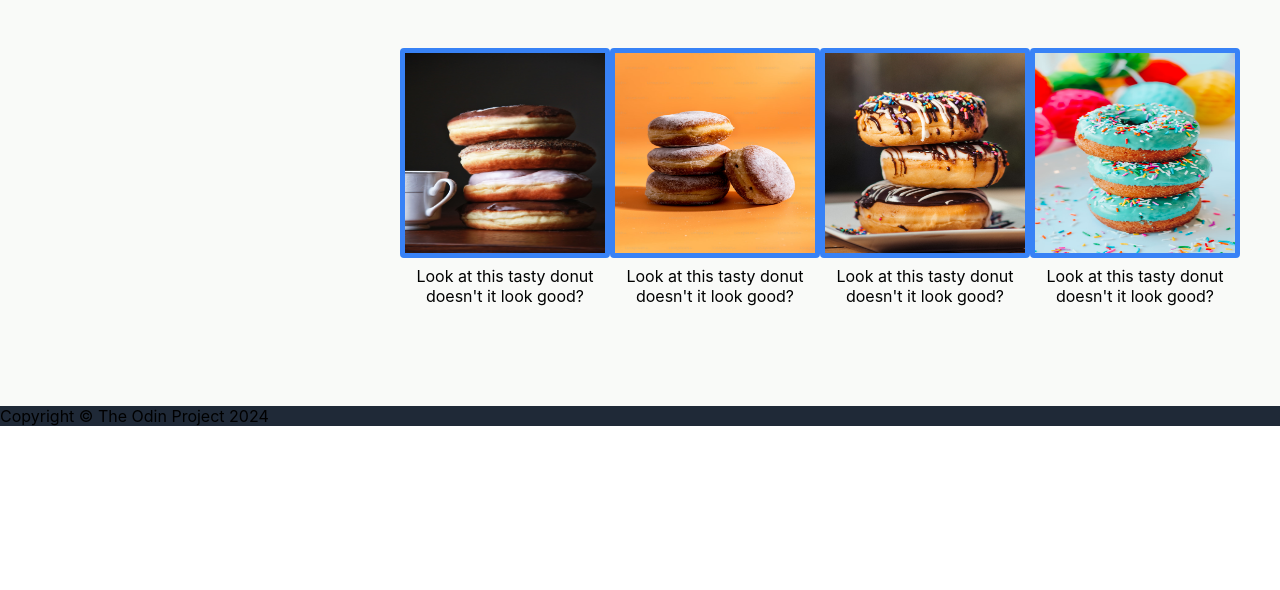
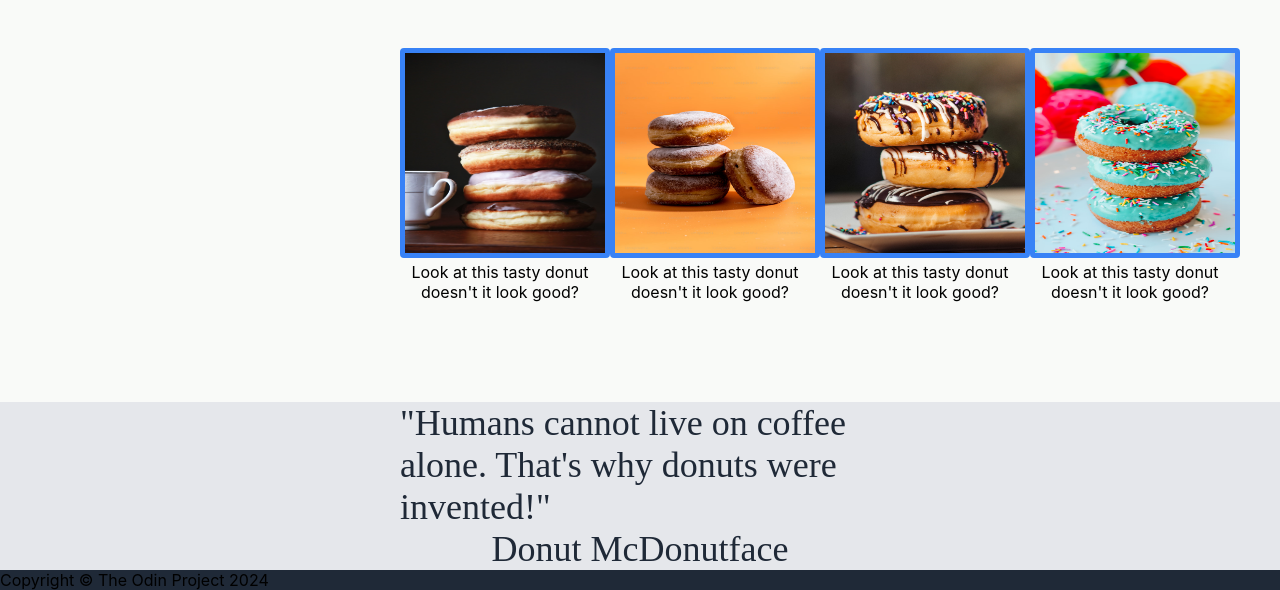
Before and after one commit to CatFromHe-Man/odin-landing-page, a plain HTML site: page index.html in a window 1280 px wide. Shown: the part 662-1252 px from the top of the page. Before the commit the page ends 1088 px from the top, so only its background shows below. Drawn offline with Linux system fonts and the light colour scheme.

Commit message:
creating the quote section

```diff
--- a/index.html
+++ b/index.html
@@ -22,7 +22,7 @@
     <div class="contentpicture">
     <div class="headercontent">
     <div class="maintitle"> Donut bro's incorporated</div>
-    <div class="paragraph"> Hi welcome, we like donuts just donuts nothing but donuts if you like donuts we like you!</div>
+    <p class="paragraph"> Hi welcome, we like donuts just donuts nothing but donuts if you like donuts we like you!</p>
     <button class="signup"> Sign up</button>
 </div>
     <!-- <img class="donuts" src="images/donuts.jpg" alt="donut title"> -->
@@ -57,6 +57,10 @@
 
 </div>
 
+<div class="quotesection">
+<p class="quote">"Humans cannot live on coffee alone. That's why donuts were invented!" </p>
+<p class="quote name">Donut McDonutface</p>
+</div>
 
 <div class="footer">Copyright &copy The Odin Project 2024</div>
 
--- a/styles.css
+++ b/styles.css
@@ -7,6 +7,10 @@ button {
     padding: 8px 24px;
 }
 
+p {
+    margin: 0px;
+    padding: 0px;
+ }
 
 
 body {
@@ -123,13 +127,7 @@ ul {
     border-width: thick;
 }
 
-.donut {
-    display: flex;
-    flex-direction: column;
-    justify-content: center;
-    align-items: center;
-    gap: 8px;
-}
+
 
 .tiles.test {
     padding-top: 50px;
@@ -146,3 +144,21 @@ ul {
     max-width: 200px;
     text-align: center;
 }
+
+/* Quote */
+
+
+.quotesection {
+    background-color: #E5E7EB;
+    display: flex;
+    flex-direction: column;
+    padding-left: 400px;
+    padding-right: 400px;
+    align-items: center;
+}
+
+.quote {
+    font-size: 36px;
+    font-family: light italic;
+    color: #1f2937;
+}
```
